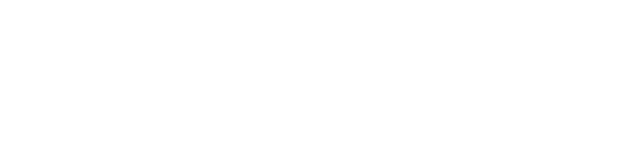
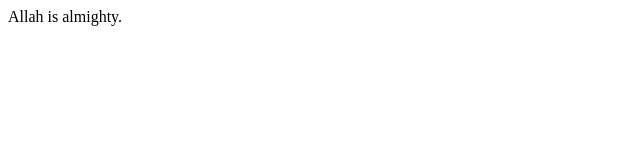
Before and after one commit to mahibullahasan/personal.website, a plain HTML site: page index.html in a window 1280 px wide. Shown: the whole page, without its empty margins (0-640 px from the left). Drawn offline with Linux system fonts and the light colour scheme.

Commit message:
First File upload

```diff
--- a/index.html
+++ b/index.html
@@ -7,6 +7,6 @@
     <title>Document</title>
 </head>
 <body>
-
+    Allah is almighty.
 </body>
 </html>
```
